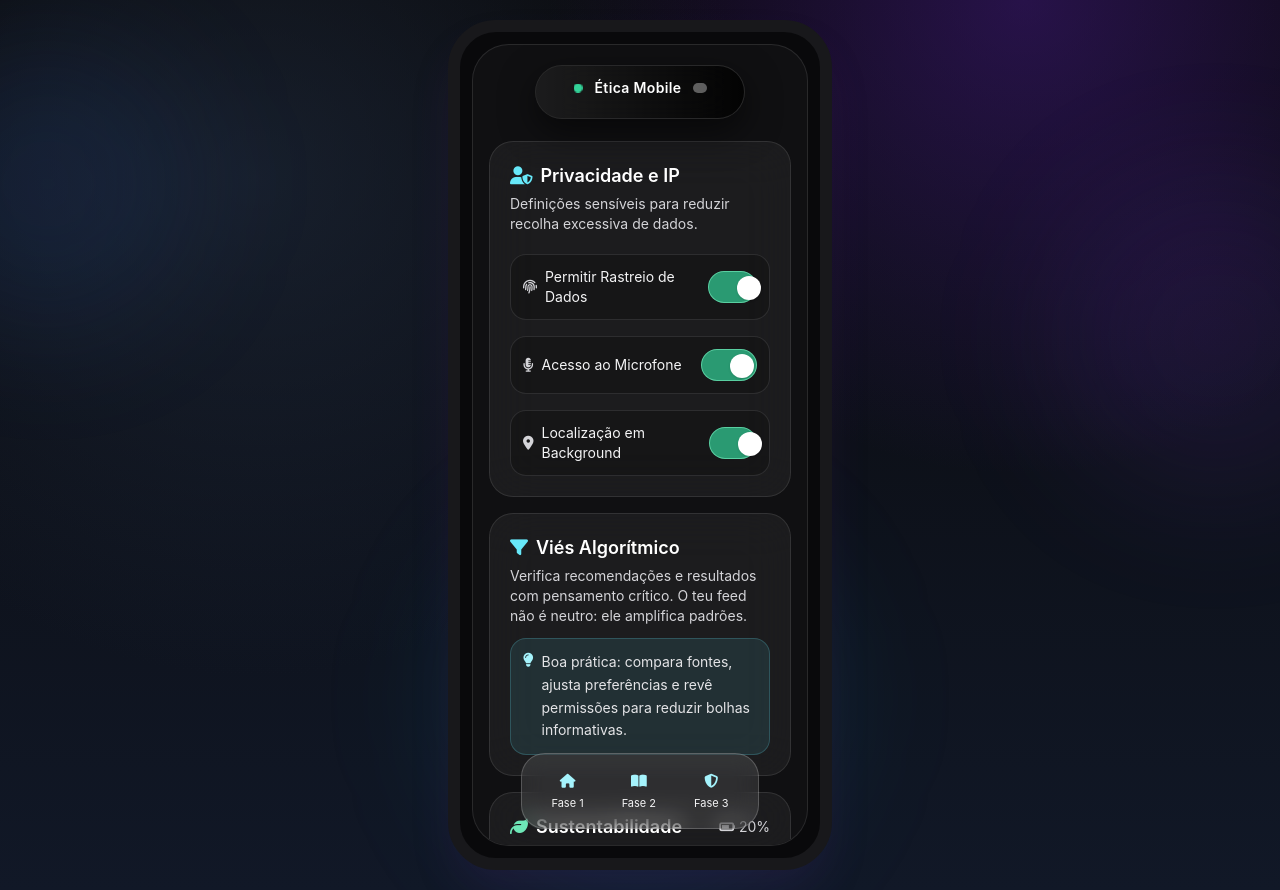
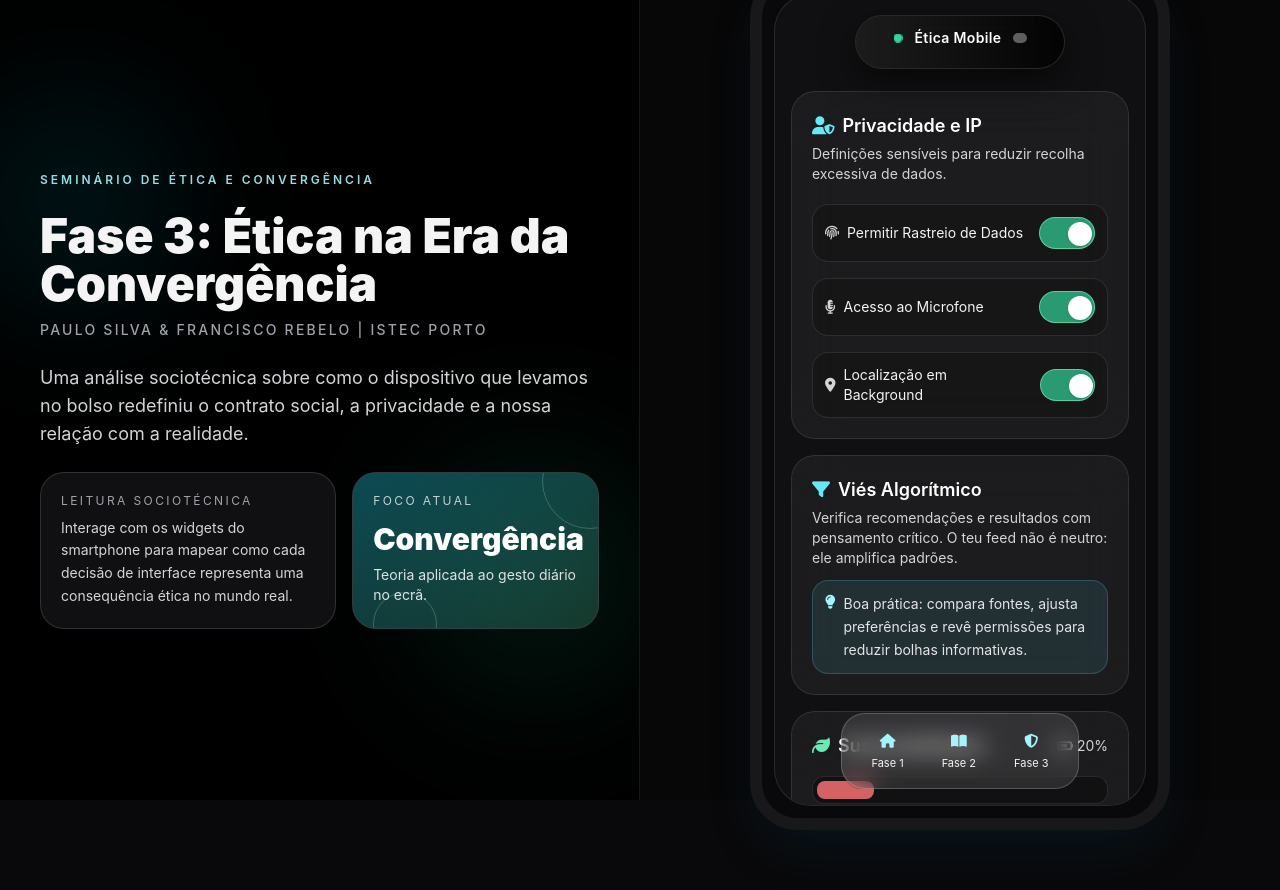
Before and after one commit to opaulosilva233/Smartphone-Best-Practices, a React (Vite) app: page / in a window 1280 px wide. After the commit the page ends 830 px from the top, so only its background shows below. Built offline with nearby package versions, Linux system fonts and the light colour scheme.

Commit message:
Add ContextPanel component and integrate active section management in App

```diff
--- a/src/App.jsx
+++ b/src/App.jsx
@@ -4,9 +4,11 @@ import DynamicIsland from './components/DynamicIsland'
 import PrivacySettings from './components/PrivacySettings'
 import BatteryDrain from './components/BatteryDrain'
 import FocusMode from './components/FocusMode'
+import ContextPanel from './components/ContextPanel'
 
 function App() {
   const [focusEnabled, setFocusEnabled] = useState(false)
+  const [activeSection, setActiveSection] = useState('intro')
 
   const phases = [
     { label: 'Fase 1', iconClass: 'fa-solid fa-house' },
@@ -14,30 +16,44 @@ function App() {
     { label: 'Fase 3', iconClass: 'fa-solid fa-shield-halved' },
   ]
 
+  const handleWidgetInteraction = (section) => {
+    setActiveSection(section)
+  }
+
   return (
-    <div className="relative min-h-screen overflow-hidden bg-zinc-950 text-zinc-100 md:bg-[radial-gradient(circle_at_20%_20%,rgba(30,41,59,0.65),transparent_40%),radial-gradient(circle_at_80%_0%,rgba(76,29,149,0.45),transparent_35%),linear-gradient(180deg,#09090b,#111827)]">
-      <div className="pointer-events-none absolute inset-0 overflow-hidden md:opacity-100">
-        <div className="absolute -left-24 top-10 h-72 w-72 rounded-full bg-blue-500/10 blur-3xl" />
-        <div className="absolute -right-24 top-44 h-80 w-80 rounded-full bg-violet-600/10 blur-3xl" />
-        <div className="absolute bottom-0 left-1/2 h-96 w-96 -translate-x-1/2 rounded-full bg-cyan-500/10 blur-3xl" />
-      </div>
+    <div className="min-h-screen bg-black text-zinc-100">
+      <div className="grid min-h-screen lg:grid-cols-2">
+        <section className="relative overflow-hidden border-b border-zinc-800/60 px-6 py-10 lg:border-b-0 lg:border-r lg:border-zinc-800/60 lg:px-10 lg:py-14">
+          <ContextPanel activeSection={activeSection} />
+        </section>
 
-      <motion.section
+        <section className="sticky top-0 flex h-screen items-center justify-center bg-zinc-900/30 px-3 py-6">
+          <motion.div
             initial={{ opacity: 0, y: 16 }}
             animate={{ opacity: 1, y: 0 }}
             transition={{ duration: 0.7, ease: 'easeOut' }}
-        className="relative z-10 flex min-h-screen items-center justify-center px-3 py-5 md:px-6"
+            className="relative h-[760px] w-[360px] rounded-[3rem] border-[12px] border-zinc-900 bg-zinc-950 p-3 shadow-2xl shadow-cyan-950/30 sm:h-[820px] sm:w-[400px] lg:h-[860px] lg:w-[420px]"
+            onMouseEnter={() => handleWidgetInteraction('intro')}
+            onClick={() => handleWidgetInteraction('intro')}
           >
-        <div className="relative w-full max-w-sm rounded-[3rem] border-[12px] border-zinc-900 bg-zinc-950 p-3 shadow-2xl shadow-purple-900/20 md:h-[850px]">
             <div className="relative h-full overflow-hidden rounded-[2.3rem] border border-white/10 bg-zinc-900/50">
-            <DynamicIsland />
+              <DynamicIsland onTopicSelect={handleWidgetInteraction} />
 
-            <main className="scrollbar-hide h-full space-y-4 overflow-y-auto px-4 pb-28 pt-24">
-              <section id="privacidade">
+              <main className="scrollbar-hide h-full space-y-4 overflow-y-auto px-4 pb-[120px] pt-24">
+                <section
+                  id="privacidade"
+                  onMouseEnter={() => handleWidgetInteraction('privacidade')}
+                  onClick={() => handleWidgetInteraction('privacidade')}
+                >
                   <PrivacySettings />
                 </section>
 
-              <section id="vies" className="rounded-3xl border border-white/10 bg-white/5 p-5 backdrop-blur-xl">
+                <section
+                  id="vies"
+                  onMouseEnter={() => handleWidgetInteraction('vies')}
+                  onClick={() => handleWidgetInteraction('vies')}
+                  className="rounded-3xl border border-white/10 bg-white/5 p-5 backdrop-blur-xl"
+                >
                   <h2 className="flex items-center gap-2 text-lg font-semibold text-white">
                     <i className="fa-solid fa-filter text-cyan-300" aria-hidden="true" />
                     Viés Algorítmico
@@ -51,11 +67,19 @@ function App() {
                   </div>
                 </section>
 
-              <section id="sustentabilidade">
+                <section
+                  id="sustentabilidade"
+                  onMouseEnter={() => handleWidgetInteraction('sustentabilidade')}
+                  onClick={() => handleWidgetInteraction('sustentabilidade')}
+                >
                   <BatteryDrain />
                 </section>
 
-              <section id="impacto">
+                <section
+                  id="impacto"
+                  onMouseEnter={() => handleWidgetInteraction('impacto')}
+                  onClick={() => handleWidgetInteraction('impacto')}
+                >
                   <FocusMode onToggle={setFocusEnabled} />
                 </section>
               </main>
@@ -67,6 +91,8 @@ function App() {
                       <button
                         key={phase.label}
                         type="button"
+                        onMouseEnter={() => handleWidgetInteraction('intro')}
+                        onClick={() => handleWidgetInteraction('intro')}
                         className="flex flex-col items-center justify-center rounded-2xl border border-transparent px-3 py-1 text-[11px] text-zinc-100 hover:border-white/25 hover:bg-white/10"
                       >
                         <i className={`${phase.iconClass} mb-1 text-sm text-cyan-200`} aria-hidden="true" />
@@ -77,8 +103,9 @@ function App() {
                 </div>
               </footer>
             </div>
+          </motion.div>
+        </section>
       </div>
-      </motion.section>
 
       <motion.div
         initial={false}
--- /dev/null
+++ b/src/components/ContextPanel.jsx
@@ -0,0 +1,94 @@
+import { AnimatePresence, motion } from 'framer-motion'
+
+const panelContent = {
+  intro: {
+    eyebrow: 'Seminário de Ética e Convergência',
+    title: 'Fase 3: Ética na Era da Convergência',
+    subtitle: 'Paulo Silva & Francisco Rebelo | ISTEC Porto',
+    text: 'Uma análise sociotécnica sobre como o dispositivo que levamos no bolso redefiniu o contrato social, a privacidade e a nossa relação com a realidade.',
+    visualLabel: 'Convergência',
+    accent: 'from-cyan-400/35 to-emerald-300/20',
+  },
+  privacidade: {
+    eyebrow: 'Produção e Dados',
+    title: 'Privacidade e a Creator Economy',
+    subtitle: 'Economia criativa e vigilância silenciosa',
+    text: 'Com um mercado de criadores avaliado em 250 mil milhões de dólares , o smartphone deixou de ser apenas um meio de consumo para ser uma ferramenta de produção original. O dilema ético reside na recolha invisível de dados que sustenta este ecossistema.',
+    visualLabel: 'Dados',
+    accent: 'from-sky-400/30 to-cyan-300/20',
+  },
+  vies: {
+    eyebrow: 'Media e Cognição',
+    title: 'O Algoritmo como Editor',
+    subtitle: 'Curadoria automatizada da atenção',
+    text: 'Como refere Henry Jenkins, a convergência ocorre no cérebro dos consumidores. Contudo, o viés algorítmico cria bolhas onde o utilizador consome apenas o que reforça as suas crenças, reduzindo a atenção média para menos de 8 segundos.',
+    visualLabel: 'Filtro',
+    accent: 'from-amber-400/30 to-orange-300/20',
+  },
+  sustentabilidade: {
+    eyebrow: 'Infraestrutura Material',
+    title: 'O Custo Físico do Digital',
+    subtitle: 'Hardware, cadeia de valor e longevidade',
+    text: 'Enquanto 84% da população mundial acede à internet via mobile, a produção de hardware enfrenta desafios éticos na extração de materiais e gestão de e-waste. A sustentabilidade profissional exige combater a obsolescência programada.',
+    visualLabel: 'E-Waste',
+    accent: 'from-emerald-400/30 to-lime-300/20',
+  },
+  impacto: {
+    eyebrow: 'Relações e Trabalho',
+    title: 'Espelho e Palco',
+    subtitle: 'Identidade digital e convivência',
+    text: 'Sherry Turkle afirma que o smartphone reflete a nossa procura por validação . Fenómenos como o Phubbing e o FOMO alteram os laços sociais, exigindo novas éticas de desconexão no ambiente profissional .',
+    visualLabel: 'FOMO',
+    accent: 'from-rose-400/30 to-red-300/20',
+  },
+}
+
+const cardAnimation = {
+  initial: { opacity: 0, y: 24 },
+  animate: { opacity: 1, y: 0 },
+  exit: { opacity: 0, y: -18 },
+  transition: { duration: 0.34, ease: 'easeOut' },
+}
+
+function ContextPanel({ activeSection }) {
+  const content = panelContent[activeSection] ?? panelContent.intro
+
+  return (
+    <div className="relative mx-auto flex min-h-full w-full max-w-2xl items-center">
+      <div className="pointer-events-none absolute -left-20 top-8 h-56 w-56 rounded-full bg-cyan-500/10 blur-3xl" />
+      <div className="pointer-events-none absolute -right-16 bottom-10 h-64 w-64 rounded-full bg-emerald-500/10 blur-3xl" />
+
+      <AnimatePresence mode="wait">
+        <motion.article key={activeSection} {...cardAnimation} className="relative z-10 w-full space-y-6">
+          <p className="text-xs font-semibold uppercase tracking-[0.25em] text-cyan-200/90">{content.eyebrow}</p>
+
+          <div className="space-y-3">
+            <h1 className="text-3xl font-black leading-tight text-zinc-100 sm:text-4xl lg:text-5xl">{content.title}</h1>
+            <p className="text-sm font-medium uppercase tracking-[0.16em] text-zinc-400">{content.subtitle}</p>
+          </div>
+
+          <p className="max-w-xl text-base leading-relaxed text-zinc-300 sm:text-lg">{content.text}</p>
+
+          <div className="grid gap-4 sm:grid-cols-[1.2fr_1fr]">
+            <div className="rounded-3xl border border-zinc-700/70 bg-zinc-900/70 p-5 backdrop-blur-xl">
+              <p className="text-xs uppercase tracking-[0.2em] text-zinc-400">Leitura Sociotécnica</p>
+              <p className="mt-2 text-sm leading-relaxed text-zinc-300">
+                Interage com os widgets do smartphone para mapear como cada decisão de interface representa uma consequência ética no mundo real.
+              </p>
+            </div>
+
+            <div className={`relative overflow-hidden rounded-3xl border border-zinc-700/70 bg-gradient-to-br ${content.accent} p-5`}>
+              <div className="absolute -right-10 -top-10 h-24 w-24 rounded-full border border-white/20" />
+              <div className="absolute -bottom-7 left-5 h-16 w-16 rounded-full border border-white/20" />
+              <p className="text-xs uppercase tracking-[0.2em] text-zinc-100/80">Foco Atual</p>
+              <p className="mt-3 text-3xl font-black text-white">{content.visualLabel}</p>
+              <p className="mt-2 text-sm text-zinc-100/90">Teoria aplicada ao gesto diário no ecrã.</p>
+            </div>
+          </div>
+        </motion.article>
+      </AnimatePresence>
+    </div>
+  )
+}
+
+export default ContextPanel
--- a/src/components/DynamicIsland.jsx
+++ b/src/components/DynamicIsland.jsx
@@ -14,7 +14,7 @@ const quickTopics = [
   { key: 'impacto', label: 'Impacto', iconClass: 'fa-solid fa-briefcase' },
 ]
 
-const DynamicIsland = ({ className = '' }) => {
+const DynamicIsland = ({ className = '', onTopicSelect }) => {
   const [expanded, setExpanded] = useState(false)
   const containerRef = useRef(null)
 
@@ -40,6 +40,7 @@ const DynamicIsland = ({ className = '' }) => {
   const handleQuickNav = (topic) => {
     const section = document.getElementById(topic)
     section?.scrollIntoView({ behavior: 'smooth', block: 'start' })
+    onTopicSelect?.(topic)
     setExpanded(false)
   }
 
```
Lines whose indentation alone changed are shown as unchanged.
